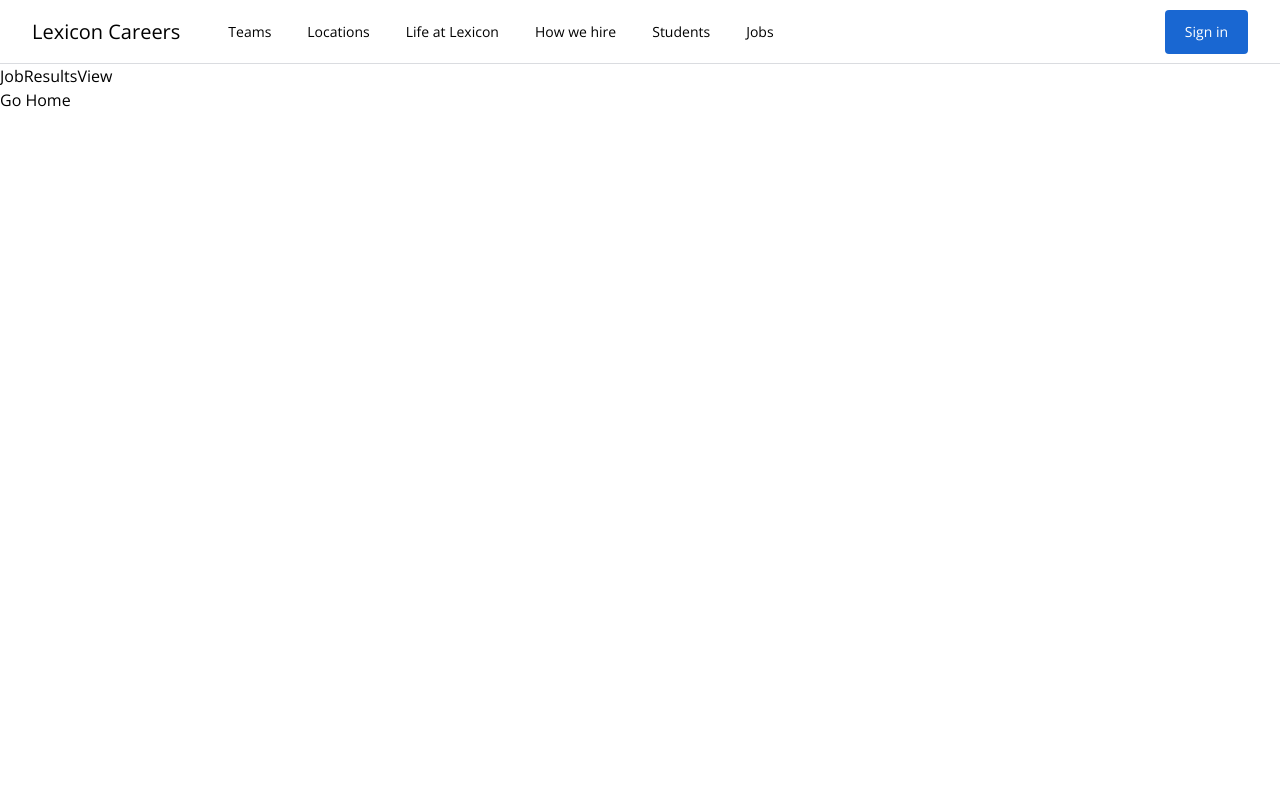
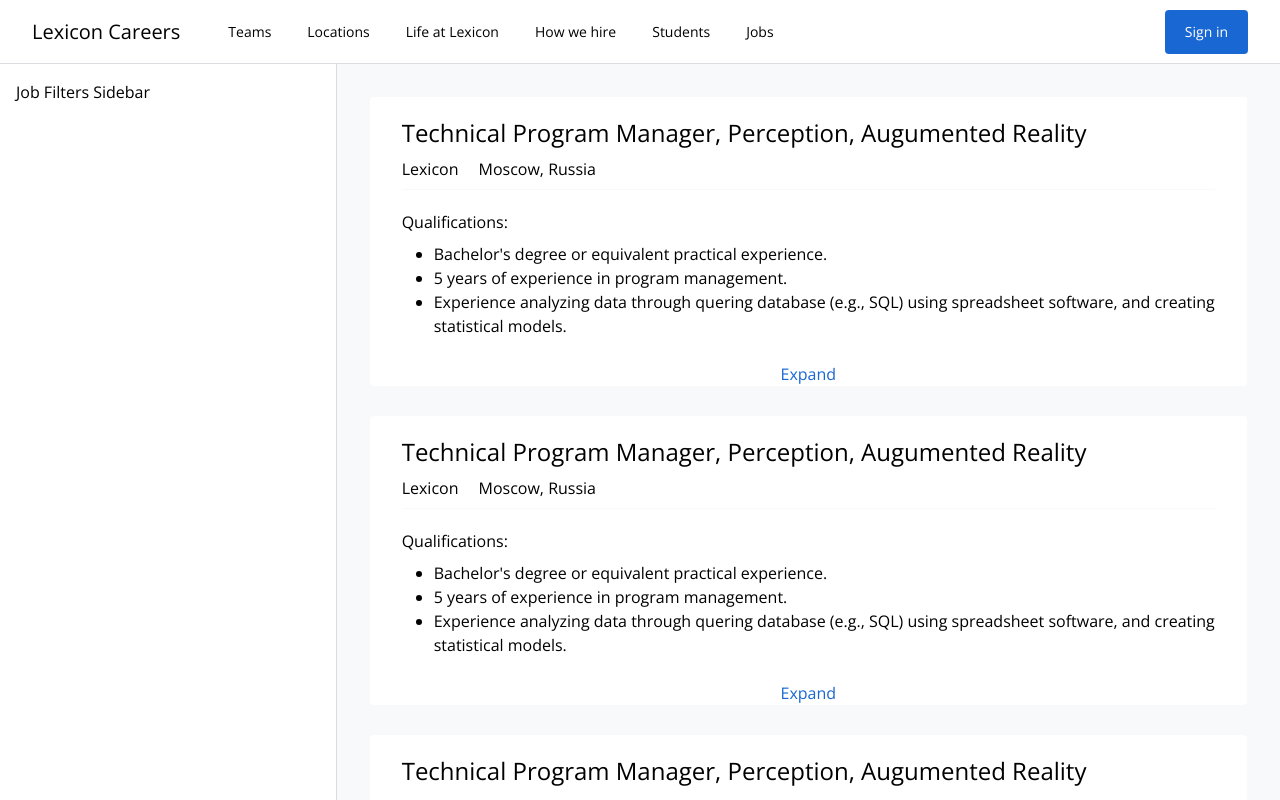
Before and after one commit to kirillzhakin/career-app-copy, a Vue app: page /#/jobs/results in a window 1280 px wide. Shown: the top 800 px of the page. Built offline with nearby package versions, Linux system fonts and the light colour scheme.

Commit message:
add job listing

```diff
--- /dev/null
+++ b/src/components/JobResults/JobFiltersSidebar.vue
@@ -0,0 +1,11 @@
+<template>
+  <div class="flex w-96 flex-col border-r border-solid border-brand-gray-1 bg-white p-4">
+    Job Filters Sidebar
+  </div>
+</template>
+
+<script>
+export default {
+  name: 'JobFiltersSidebar'
+}
+</script>
--- /dev/null
+++ b/src/components/JobResults/JobListing.vue
@@ -0,0 +1,48 @@
+<template>
+  <li class="mb-7">
+    <router-link
+      to="/jobs/results/1"
+      class="mx-auto block rounded border border-solid border-brand-gray-2 bg-white hover:shadow-gray"
+    >
+      <div class="mx-8 border-b border-solid border-brand-gray-2 pb-2 pt-5">
+        <h2 class="mb-2 text-2xl">Technical Program Manager, Perception, Augumented Reality</h2>
+
+        <div class="flex flex-row align-middle">
+          <div class="mr-5">
+            <span>Lexicon</span>
+          </div>
+
+          <div>
+            <span>Moscow, Russia</span>
+          </div>
+        </div>
+      </div>
+
+      <div class="px-8 py-4">
+        <div>
+          <h3 class="mb-2 mt-1">Qualifications:</h3>
+          <div>
+            <ul class="list-disc pl-8">
+              <li>Bachelor's degree or equivalent practical experience.</li>
+              <li>5 years of experience in program management.</li>
+              <li>
+                Experience analyzing data through quering database (e.g., SQL) using spreadsheet
+                software, and creating statistical models.
+              </li>
+            </ul>
+          </div>
+        </div>
+      </div>
+
+      <div class="mt-2 text-center">
+        <router-link to="/jobs/results/1" class="text-brand-blue-1"> Expand</router-link>
+      </div>
+    </router-link>
+  </li>
+</template>
+
+<script>
+export default {
+  name: 'JobListing'
+}
+</script>
--- /dev/null
+++ b/src/components/JobResults/JobListings.vue
@@ -0,0 +1,19 @@
+<template>
+  <main class="flex-auto bg-brand-gray-2 p-8">
+    <ol>
+      <job-listing></job-listing>
+      <job-listing></job-listing>
+      <job-listing></job-listing>
+    </ol>
+  </main>
+</template>
+
+<script>
+import JobListing from '@/components/JobResults/JobListing.vue'
+export default {
+  name: 'JobListings',
+  components: {
+    JobListing
+  }
+}
+</script>
--- a/src/views/JobResultsView.vue
+++ b/src/views/JobResultsView.vue
@@ -1,17 +1,18 @@
 <template>
-  <div>
-    <h1>JobResultsView</h1>
-    <button @click="goHome">Go Home</button>
+  <div class="flex w-full flex-row flex-nowrap">
+    <job-filters-sidebar></job-filters-sidebar>
+    <job-listings></job-listings>
   </div>
 </template>
 
 <script>
+import JobFiltersSidebar from '@/components/JobResults/JobFiltersSidebar.vue'
+import JobListings from '@/components/JobResults/JobListings.vue'
 export default {
   name: 'JobResultsView',
-  methods: {
-    goHome() {
-      this.$router.push({ name: 'Home' })
-    }
+  components: {
+    JobFiltersSidebar,
+    JobListings
   }
 }
 </script>
--- a/tailwind.config.js
+++ b/tailwind.config.js
@@ -19,7 +19,8 @@
         'brand-green-1': '#137333'
       },
       boxShadow: {
-        blue: '0 0 3px 3px #4284f4'
+        blue: '0 0 3px 3px #4284f4',
+        gray: '0 1px 3px 0 rgba(60, 64, 67, .3)'
       }
     }
   },
```
